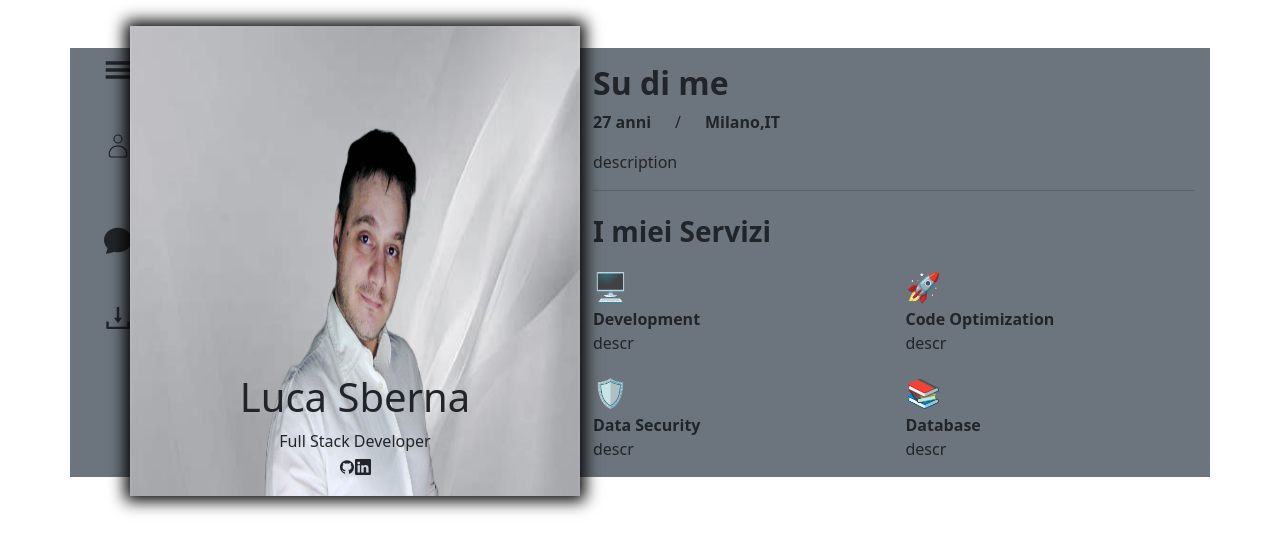
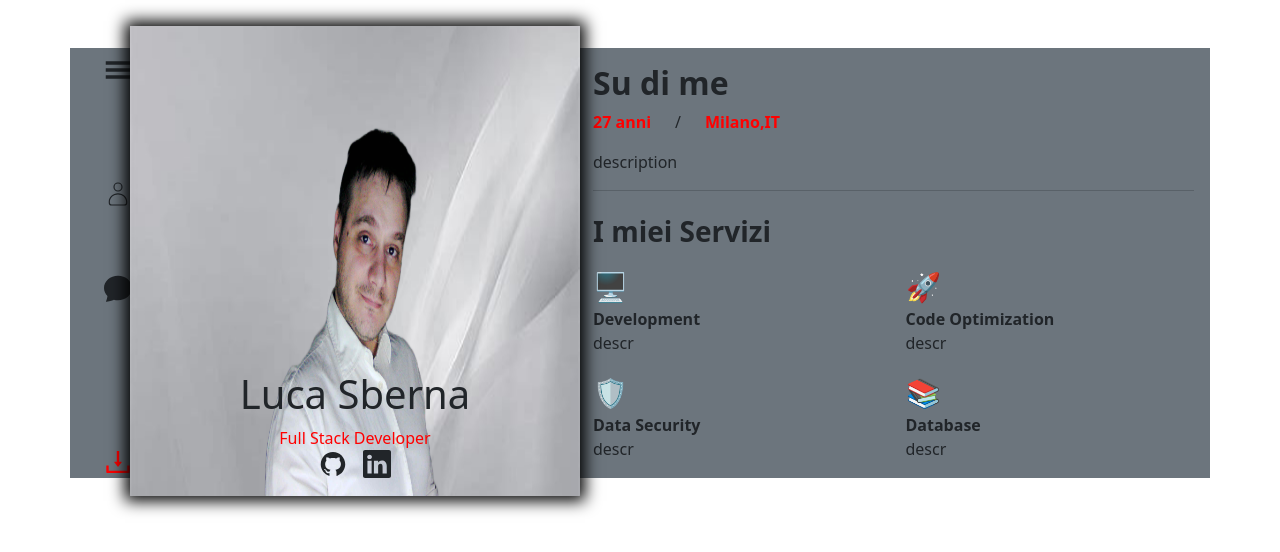
Before and after one commit to Luca-Sberna/PORTFOLIO, a React (Create React App) app in the folder portfolio/: page / in a window 1280 px wide. Shown: the top 552 px of the page. Built offline with nearby package versions, Linux system fonts and the light colour scheme; some icons are missing.

Commit message:
adjust sidebar

```diff
--- a/portfolio/src/App.scss
+++ b/portfolio/src/App.scss
@@ -12,3 +12,6 @@
 .template-secondary {
   z-index: -2;
 }
+.red {
+  color: red;
+}
--- a/portfolio/src/components/Home.jsx
+++ b/portfolio/src/components/Home.jsx
@@ -16,19 +16,19 @@ const Home = () => {
           <img fluid src={foto} alt={foto} className="foto position-absolute" />
           <div className="social position-absolute bottom-0 text-center  ">
             <h1>Luca Sberna</h1>
-            <span>Full Stack Developer</span>
+            <span className="red py-4">Full Stack Developer</span>
             <div className="text-center">
-              <AiFillGithub />
-              <BsLinkedin />
+              <AiFillGithub className="fs-3 me-3" />
+              <BsLinkedin className="fs-3" />
             </div>
           </div>
         </Col>
         <Col className="p-3 ps-5 bg-secondary template-secondary">
           <h2 className="fw-bold">Su di me</h2>
           <div className="d-flex gap-4">
-            <p className="fw-bold">27 anni</p>
+            <p className="red fw-bold">27 anni</p>
             <span>/</span>
-            <p className="fw-bold">Milano,IT</p>
+            <p className="red fw-bold">Milano,IT</p>
           </div>
           <p>description</p>
           <hr />
--- a/portfolio/src/components/Sidebar.jsx
+++ b/portfolio/src/components/Sidebar.jsx
@@ -12,7 +12,7 @@ const Sidebar = () => {
       <Col className="d-flex justify-content-center align-items-center">
         <GiHamburgerMenu className="fs-3 mt-2" />
       </Col>
-
+      <Col></Col>
       <div className="justify-content-center align-items-center d-flex flex-column ">
         <Col className="flex-grow-1">
           <CiUser className="fs-3" />
@@ -25,8 +25,10 @@ const Sidebar = () => {
         </Col>
       </div>
 
+      <Col></Col>
+      <Col></Col>
       <Col className="d-flex justify-content-center align-items-center">
-        <AiOutlineDownload className="fs-2 " />
+        <AiOutlineDownload className="fs-2 red" />
       </Col>
     </Row>
   );
```
